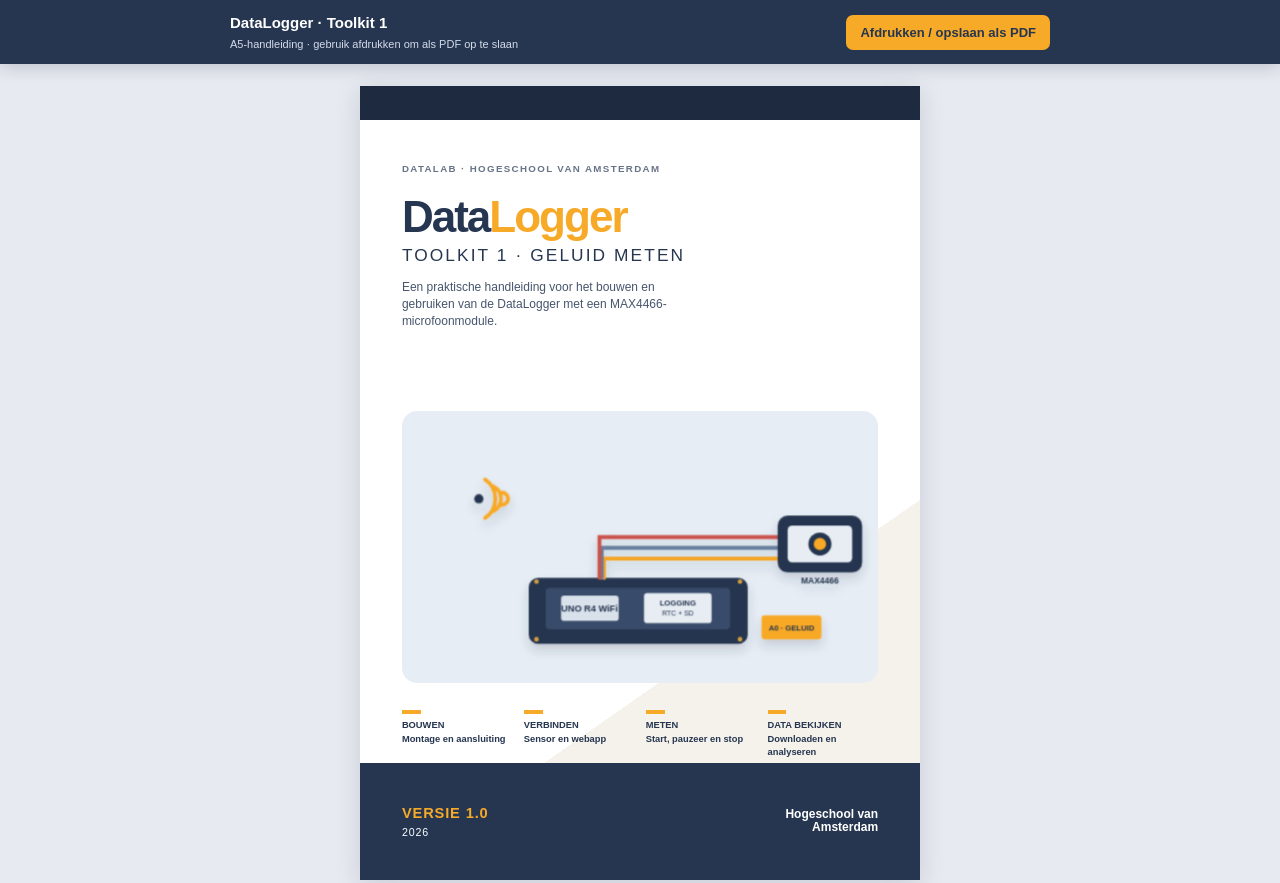
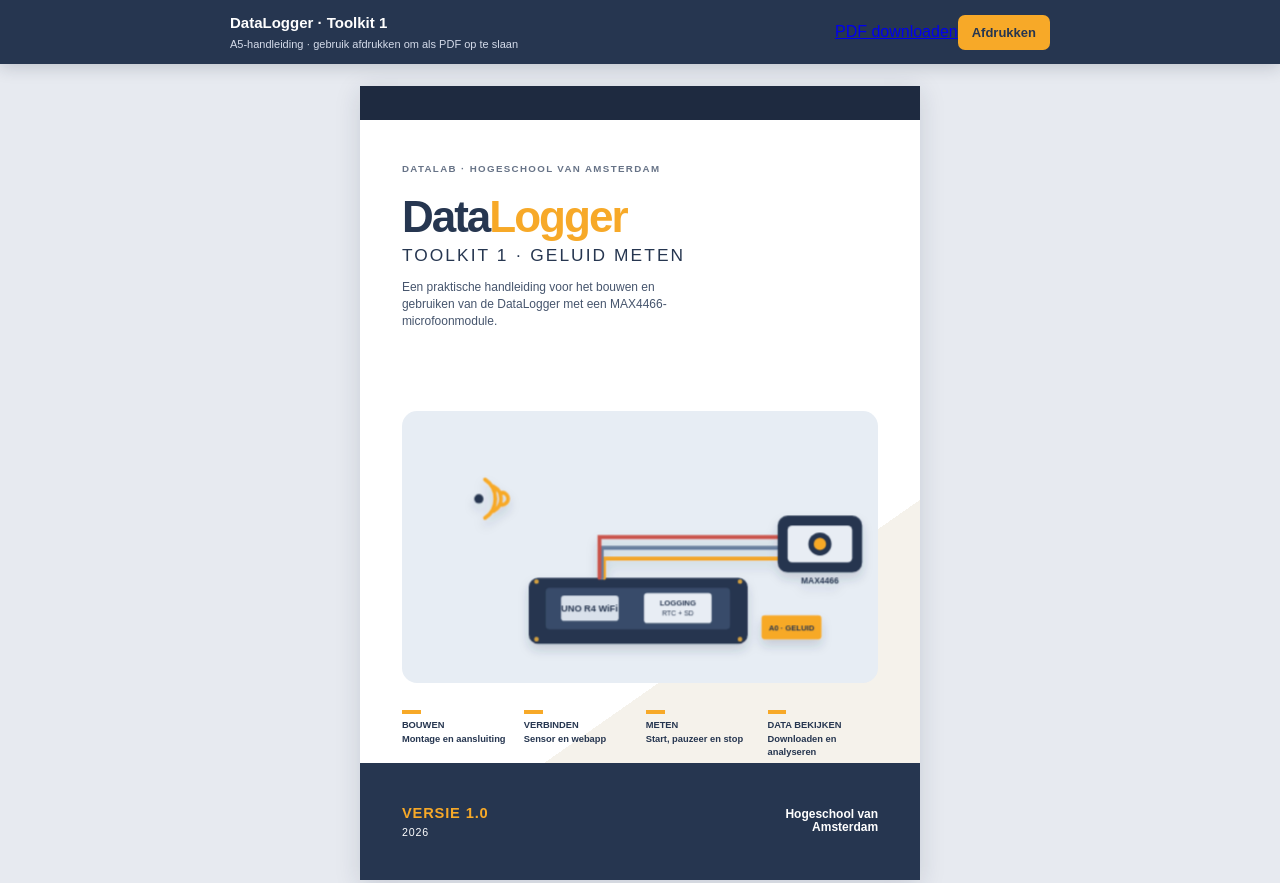
Before and after one commit to wanderwerkhoven-afk/DataLab, a plain HTML site: page Minor_FuturCity_dataloggers/Toolkit_1_DataLogger_Handleiding.html in a window 1280 px wide. Shown: the top 883 px of the page. Drawn offline with Linux system fonts and the light colour scheme.

Commit message:
Add downloadable Toolkit 1 handbook PDF

```diff
--- a/Minor_FuturCity_dataloggers/Toolkit_1_DataLogger_Handleiding.html
+++ b/Minor_FuturCity_dataloggers/Toolkit_1_DataLogger_Handleiding.html
@@ -13,7 +13,7 @@
   body{margin:0;background:#e7eaf0;color:var(--ink);font-family:Arial,Helvetica,sans-serif;line-height:1.42}
   .toolbar{position:sticky;top:0;z-index:5;display:flex;justify-content:space-between;align-items:center;gap:16px;padding:12px max(16px,calc((100vw - 820px)/2));background:var(--navy);color:#fff;box-shadow:0 3px 16px #17243b33}
   .toolbar strong{font-size:15px}.toolbar small{display:block;color:#d4dbea;font-size:11px;margin-top:2px}
-  .toolbar button{border:0;border-radius:7px;padding:10px 14px;background:var(--orange);color:var(--navy);font-weight:800;font-size:13px;cursor:pointer}
+  .toolbar button{border:0;border-radius:7px;padding:10px 14px;background:var(--orange);color:var(--navy);font-weight:800;font-size:13px;cursor:pointer}\n  .toolbar-actions{display:flex;align-items:center;gap:8px}\n  .toolbar .pdf-download{display:inline-block;border:1px solid #d5ddec;border-radius:7px;padding:9px 13px;color:#fff;text-decoration:none;font-size:13px;font-weight:800;white-space:nowrap}\n  .toolbar .pdf-download:hover{background:#ffffff16}
   main{padding:22px 12px 40px}
   .sheet{position:relative;width:min(148mm,100%);height:210mm;min-height:210mm;margin:0 auto 22px;overflow:hidden;background:#fff;box-shadow:0 5px 24px #1c2b4426;break-after:page;page-break-after:always;padding:13mm 12mm 12mm}
   .sheet:last-child{break-after:auto;page-break-after:auto}
@@ -99,7 +99,7 @@
   .endmark{position:absolute;bottom:20mm;left:12mm;right:12mm;padding:4mm;background:var(--navy);border-radius:3mm;color:#fff;font-size:8pt}
   .endmark strong{color:var(--orange)}
   .s2 .signature{margin-top:8mm;border-top:1px solid var(--line);padding-top:3mm;color:var(--muted);font-size:7pt}
-  @media(max-width:620px){.toolbar small{display:none}.sheet{width:calc(100vw - 20px);height:auto;min-height:calc((100vw - 20px)*1.414);padding:10mm 8mm 11mm}.page-brand{left:8mm;right:8mm}.folio{right:8mm}.cover .cover-art{top:73mm;height:62mm}.cover-tagline{top:144mm;left:8mm;right:8mm}.cover-band{padding-left:8mm;padding-right:8mm}}
+  @media(max-width:620px){.toolbar{padding:10px}.toolbar small{display:none}.toolbar-actions{gap:5px}.toolbar .pdf-download,.toolbar button{font-size:11px;padding:9px 8px}.sheet{width:calc(100vw - 20px);height:auto;min-height:calc((100vw - 20px)*1.414);padding:10mm 8mm 11mm}.page-brand{left:8mm;right:8mm}.folio{right:8mm}.cover .cover-art{top:73mm;height:62mm}.cover-tagline{top:144mm;left:8mm;right:8mm}.cover-band{padding-left:8mm;padding-right:8mm}}
   @page{size:148mm 210mm;margin:0}
   @media print{
     html,body{width:148mm;margin:0;background:#fff}
@@ -113,7 +113,7 @@
 </style>
 </head>
 <body>
-<header class="toolbar"><div><strong>DataLogger · Toolkit 1</strong><small>A5-handleiding · gebruik afdrukken om als PDF op te slaan</small></div><button type="button" onclick="window.print()">Afdrukken / opslaan als PDF</button></header>
+<header class="toolbar"><div><strong>DataLogger · Toolkit 1</strong><small>A5-handleiding · gebruik afdrukken om als PDF op te slaan</small></div><div class="toolbar-actions"><a class="pdf-download" href="Toolkit_1_DataLogger_Handleiding.pdf" download>PDF downloaden</a><button type="button" onclick="window.print()">Afdrukken</button></div></header>
 <main>
 
 <section class="sheet cover" aria-label="Omslag">
```
Also changed, not shown: 1 other file.
